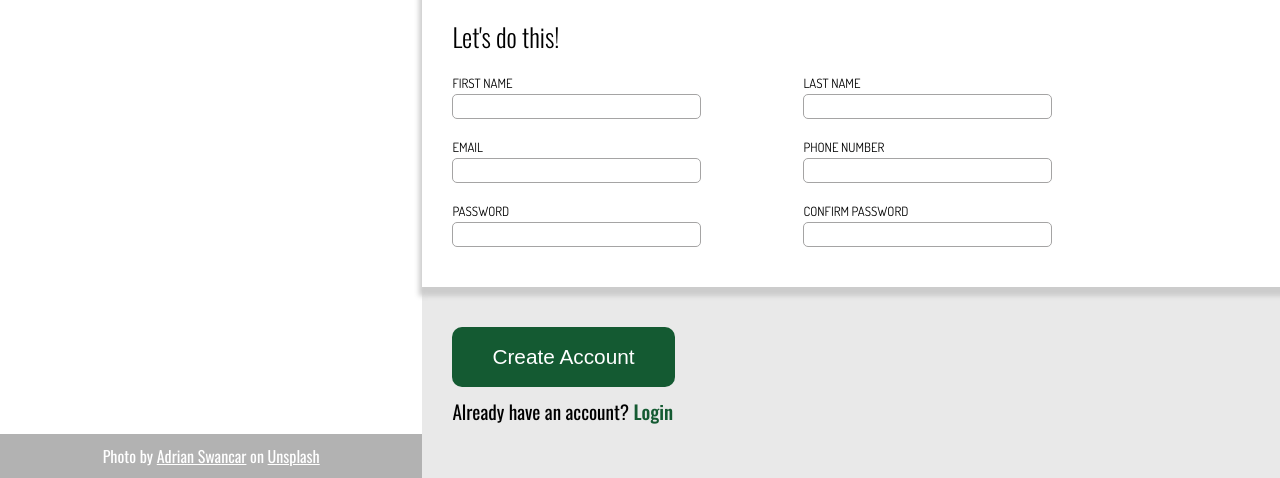
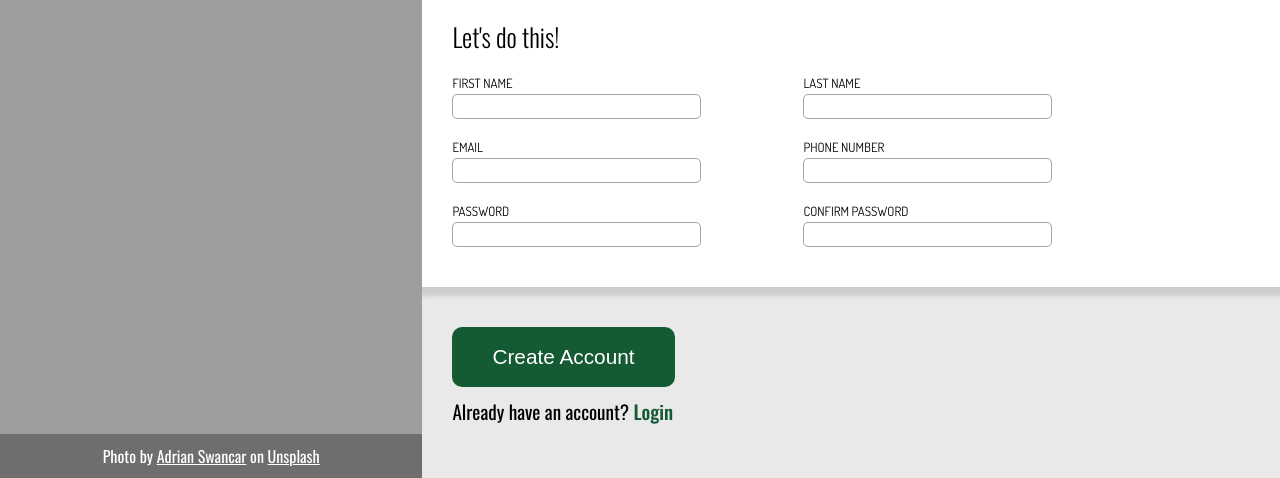
Before and after one commit to LiamBaldyga/Sign-up-Form, a plain HTML site: page index.html in a window 1280 px wide. Shown: the part 322-800 px from the top of the page. Drawn offline with nearby package versions, Linux system fonts and the light colour scheme; the site is published under a folder, as on GitHub Pages, so addresses that start at the root find nothing.

Commit message:
Fix background image link

```diff
--- a/style.css
+++ b/style.css
@@ -38,7 +38,7 @@ main {
 
 .background {
     position: relative;
-    background-image: url("/images/adrian-swancar-Am1DiIzxBUA-unsplash.jpg");
+    background-image: url("./images/adrian-swancar-Am1DiIzxBUA-unsplash.jpg");
     background-repeat: no-repeat;
     background-position: center;
     background-size: cover;
```
